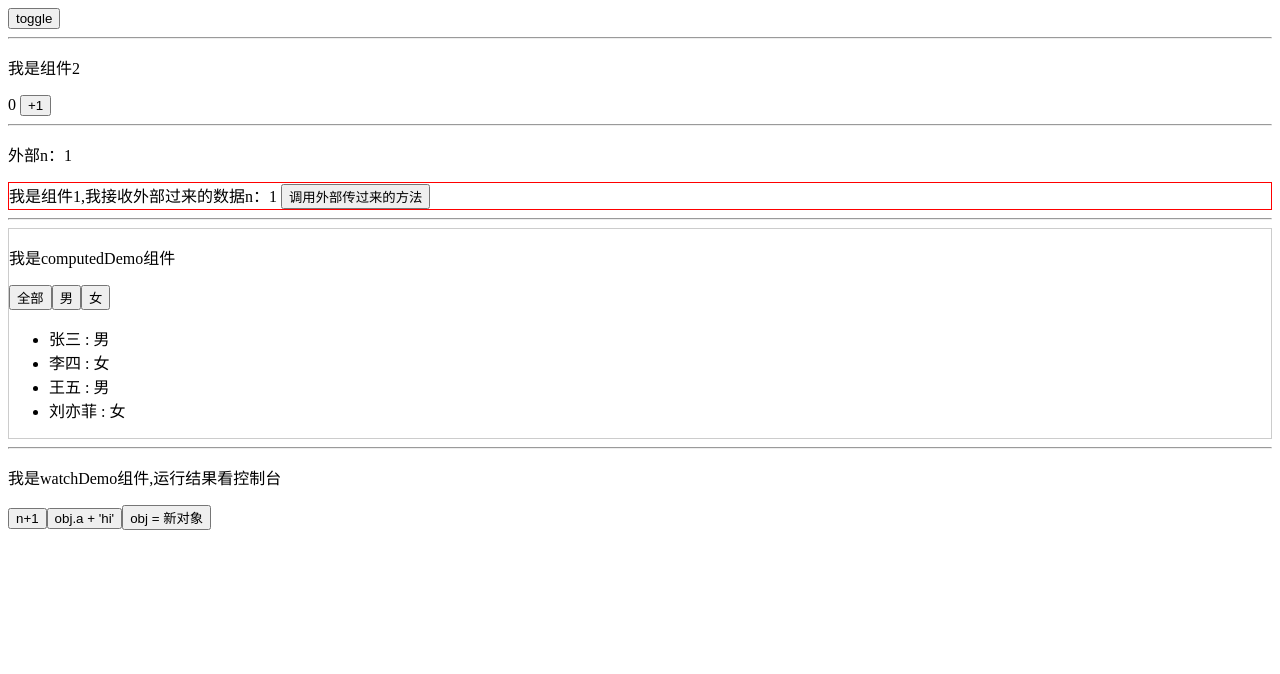
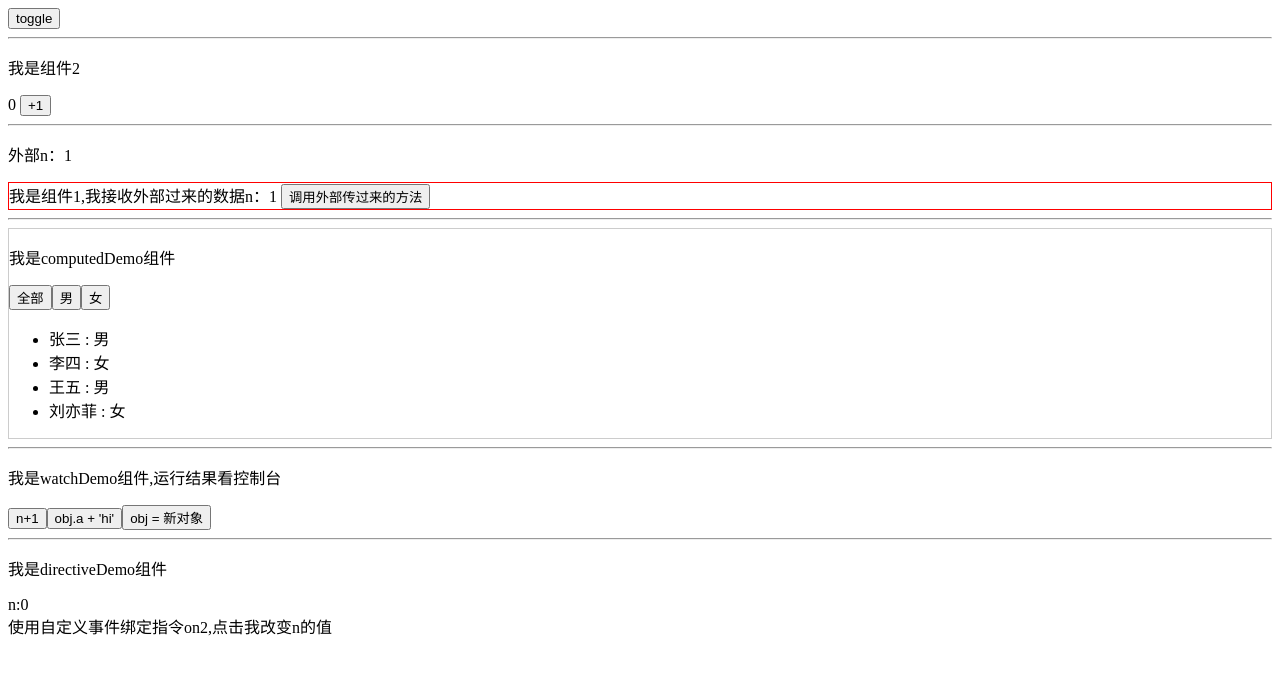
Before and after one commit to UntilTheCore/vue-demo-1, a Vue app: page / in a window 1280 px wide. Shown: the top 674 px of the page. Built offline with nearby package versions, Linux system fonts and the light colour scheme.

Commit message:
熟悉并使用自定义指令

```diff
--- /dev/null
+++ b/src/components/directiveDemo.vue
@@ -0,0 +1,40 @@
+<template>
+    <div>
+        <p>我是directiveDemo组件</p>
+        n:{{n}}
+<!--        <div v-on:click="add">temp</div>-->
+        <div v-on2:click="add">使用自定义事件绑定指令on2,点击我改变n的值</div>
+    </div>
+</template>
+
+<script>
+    export default {
+        name: "directive",
+        data(){
+            return {
+                n:0
+            }
+        },
+        methods:{
+            add(){
+                this.n+=1
+            }
+        },
+        directives:{
+            on2:{
+                inserted(el,info){
+                    console.log(el)
+                    console.log(info);
+                    el.addEventListener(info.arg,info.value)
+                },
+                unbind(el,info){
+                    el.removeEventListener(info.arg,info.value)
+                }
+            }
+        }
+    }
+</script>
+
+<style scoped>
+
+</style>
--- a/src/main.js
+++ b/src/main.js
@@ -12,7 +12,15 @@ Vue.config.productionTip = false
 
 import CompDemo1 from './components/compDemo1'
 import ComputedDemo from './components/computedDemo'
-import WatchDemo from "./components/watchDemo";
+import WatchDemo from "./components/watchDemo"
+import DirectiveDemo from './components/directiveDemo'
+// 注册全局指令
+Vue.directive('x', {
+    inserted(el) {
+        console.log('我是指令x')
+        console.log(el);
+    }
+})
 // 1、完整版的Vue操作html
 //  1.1 - 使用单文件组件
 //  1.2 - 创建和使用全局组件
@@ -58,6 +66,7 @@ new Vue({
         CompDemo1,
         ComputedDemo,
         WatchDemo,
+        DirectiveDemo,
     },
     el: '#app',
     template: `
@@ -74,10 +83,12 @@ new Vue({
             <!--            使用ComputedDemo组件-->
             <ComputedDemo></ComputedDemo>
             <hr/>
-            <watch-demo></watch-demo>
+            <!--            // 使用自定义指令 x-->
+            <watch-demo v-x></watch-demo>
+            <hr/>
+            <directive-demo></directive-demo>
         </div>
-
-    `,
+        `,
     data: {
         n: 1,
         visible: true
```
